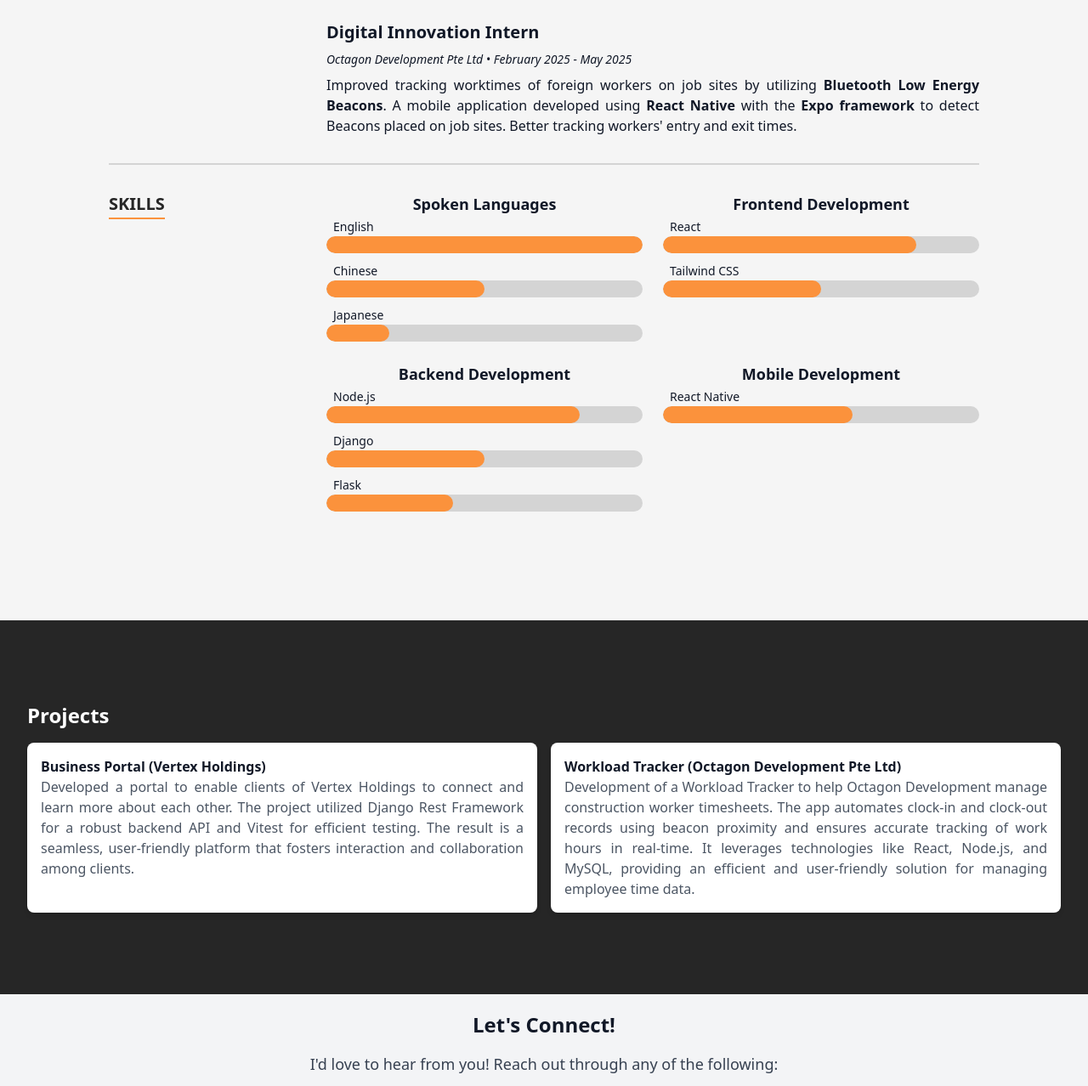
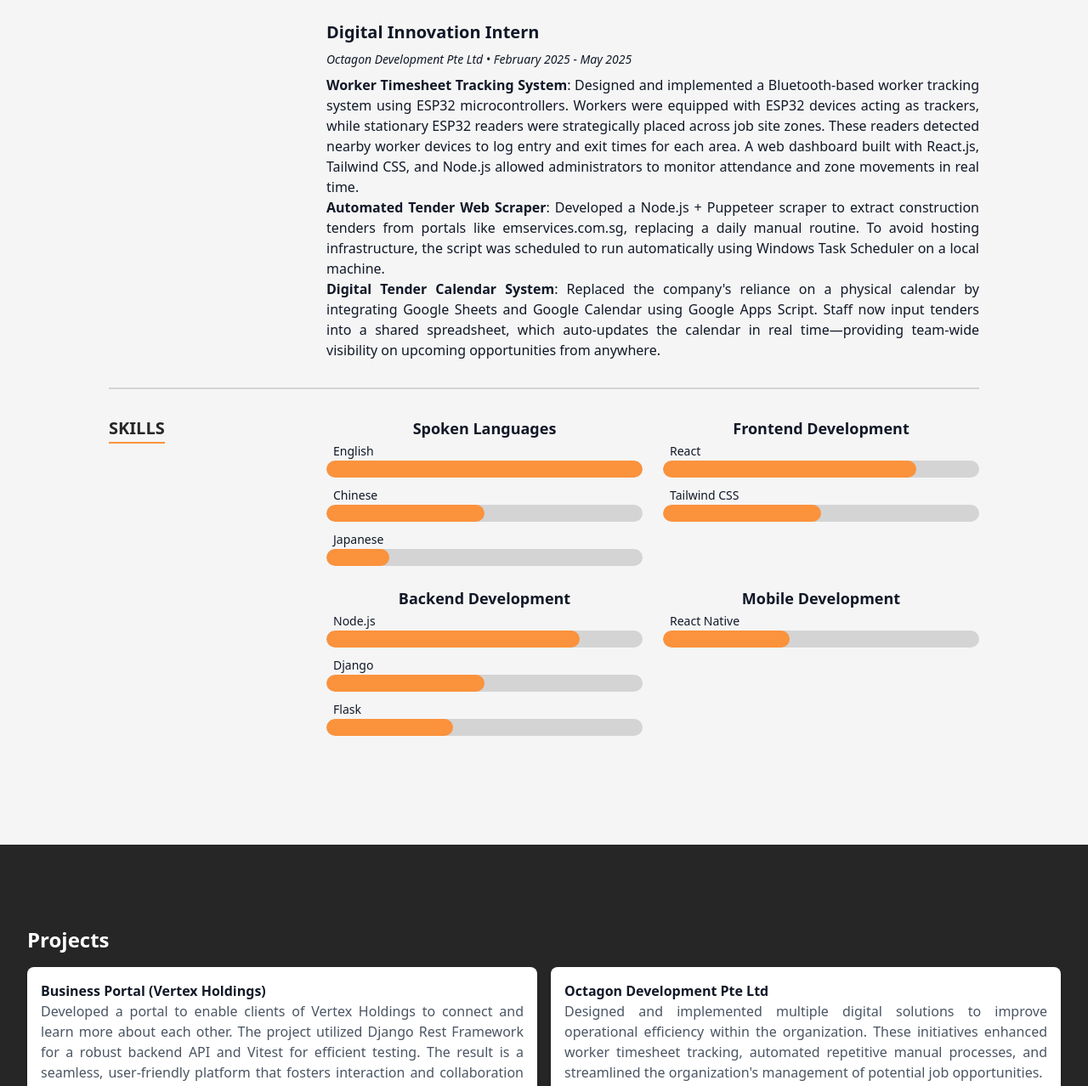
Before and after one commit to JoelOh4/Portfolio, a plain HTML site: page index.html in a window 1280 px wide. Shown: the part 2214-3492 px from the top of the page at 85% size. Drawn offline with nearby package versions, Linux system fonts and the light colour scheme.

Commit message:
Updated Project Segment
Updated Project Segment for ODPL with PDF file

```diff
--- a/index.html
+++ b/index.html
@@ -284,9 +284,11 @@
                             <h3 class="text-xl font-bold">Digital Innovation Intern</h3>
                             <p class="text-sm font-medium italic py-2">Octagon Development Pte Ltd • February 2025 - May 2025</p>
                             <p class="text-justify">
-                                Improved tracking worktimes of foreign workers on job sites by utilizing <strong>Bluetooth Low Energy Beacons</strong>.
-                                A mobile application developed using <strong>React Native</strong> with the <strong>Expo framework</strong> to detect
-                                Beacons placed on job sites. Better tracking workers' entry and exit times.
+                                <b>Worker Timesheet Tracking System</b>: Designed and implemented a Bluetooth-based worker tracking system using ESP32 microcontrollers. Workers were equipped with ESP32 devices acting as trackers, while stationary ESP32 readers were strategically placed across job site zones. These readers detected nearby worker devices to log entry and exit times for each area. A web dashboard built with React.js, Tailwind CSS, and Node.js allowed administrators to monitor attendance and zone movements in real time.
+                                <br>
+                                <b>Automated Tender Web Scraper</b>: Developed a Node.js + Puppeteer scraper to extract construction tenders from portals like emservices.com.sg, replacing a daily manual routine. To avoid hosting infrastructure, the script was scheduled to run automatically using Windows Task Scheduler on a local machine.
+                                <br>
+                                <b>Digital Tender Calendar System</b>: Replaced the company's reliance on a physical calendar by integrating Google Sheets and Google Calendar using Google Apps Script. Staff now input tenders into a shared spreadsheet, which auto-updates the calendar in real time—providing team-wide visibility on upcoming opportunities from anywhere.
                             </p>
                         </div>
                     </div>
@@ -385,7 +387,7 @@
                                     <div>
                                         <span class="ml-2 text-sm font-medium">React Native</span>
                                         <div class="h-5 w-full bg-neutral-300 rounded-full overflow-hidden">
-                                            <div class="h-full bg-orange-400 rounded-full" style="width:60%"></div>
+                                            <div class="h-full bg-orange-400 rounded-full" style="width:40%"></div>
                                         </div>
                                     </div>
                                     <!-- <div>
@@ -417,15 +419,17 @@
                 </p>
                 <!-- <img src="#" alt="FYP IMG"> -->
             </div>
-            <div class="bg-white p-4 shadow-md rounded-lg">
-                <h3 class="font-bold">Workload Tracker (Octagon Development Pte Ltd)</h3>
+            <!-- ODPL Overview Card -->
+            <div class="bg-white p-4 shadow-md rounded-lg hover:shadow-lg transition duration-300">
+                <h3 class="font-bold">Octagon Development Pte Ltd</h3>
                 <p class="text-gray-600 text-justify">
-                    Development of a Workload Tracker to help Octagon Development manage construction worker timesheets.
-                    The app automates clock-in and clock-out records using beacon proximity and ensures accurate tracking of
-                    work hours in real-time. It leverages technologies like React, Node.js, and MySQL, providing an efficient
-                    and user-friendly solution for managing employee time data.
+                    Designed and implemented multiple digital solutions to improve operational efficiency within the organization.
+                    These initiatives enhanced worker timesheet tracking, automated repetitive manual processes, and streamlined the
+                    organization's management of potential job opportunities.
                 </p>
-                <!-- <img src="#" alt="ODPL IMG"> -->
+                <a href="./assets/Tech Deck - ODPL.pdf" target="_blank" class="block">
+                    <span class="text-sm text-blue-600 inline-block hover:underline">📑 Project Details (PDF)</span>
+                </a>
             </div>
         </div>
     </section>
```
Also changed, not shown: 4 other files.
